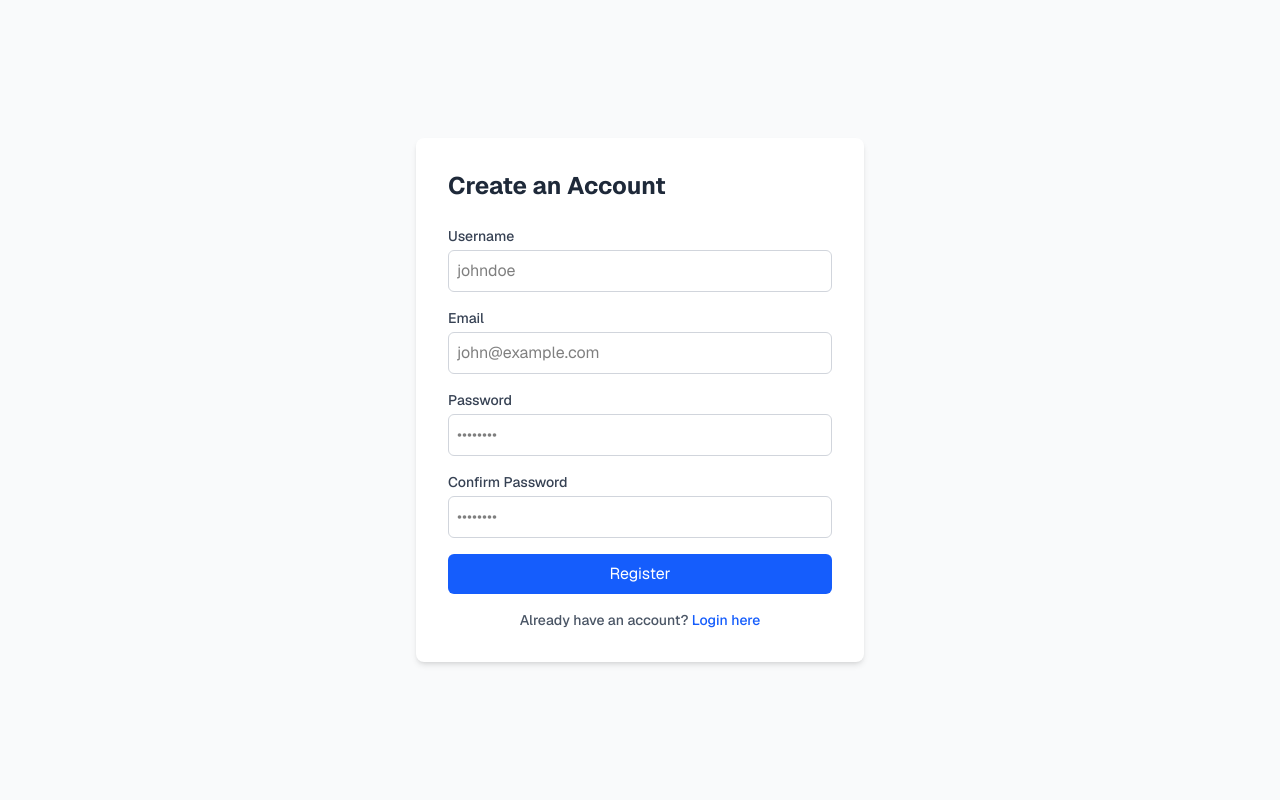
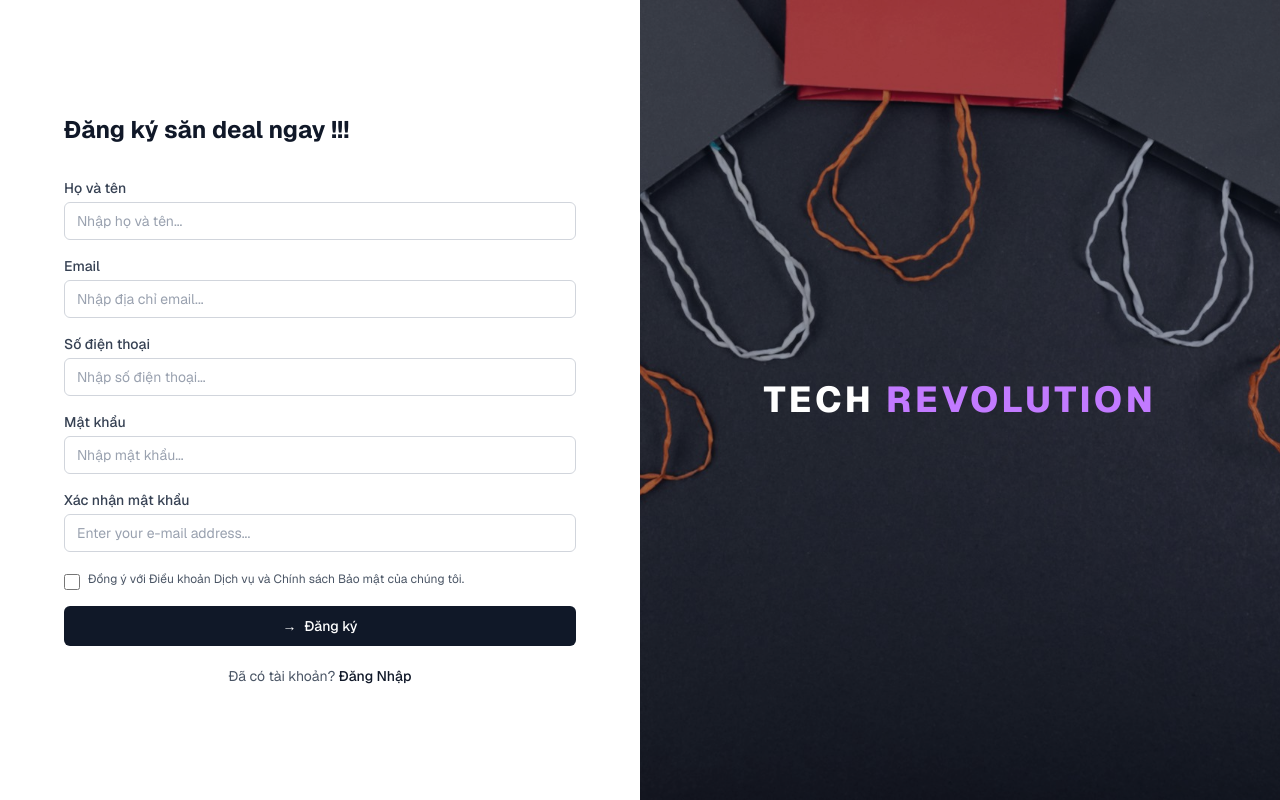
Before and after one commit to Ben2811/social-commerce, a Next.js app: page /register in a window 1280 px wide. Built offline with nearby package versions, Linux system fonts and the light colour scheme.

Commit message:
refactor(register): redesign register page with full-screen two-column layout
- Add Vietnamese labels and phone number field
- Add terms & conditions checkbox
- Add dark image panel with TECH REVOLUTION branding
- Make layout full-screen (no container wrapper)

```diff
--- a/app/register/page.tsx
+++ b/app/register/page.tsx
@@ -1,15 +1,18 @@
 'use client';
 
 import { useState } from 'react';
+import Image from 'next/image';
 import Link from 'next/link';
 
 export default function RegisterPage() {
   const [formData, setFormData] = useState({
     username: '',
     email: '',
+    phone: '',
     password: '',
     confirmPassword: '',
   });
+  const [agreed, setAgreed] = useState(false);
   const [error, setError] = useState('');
   const [success, setSuccess] = useState(false);
   const [loading, setLoading] = useState(false);
@@ -25,7 +28,12 @@ export default function RegisterPage() {
     e.preventDefault();
 
     if (formData.password !== formData.confirmPassword) {
-      setError('Passwords do not match');
+      setError('Mật khẩu không khớp');
+      return;
+    }
+
+    if (!agreed) {
+      setError('Vui lòng đồng ý với Điều khoản Dịch vụ');
       return;
     }
 
@@ -47,10 +55,10 @@ export default function RegisterPage() {
       if (res.ok) {
         setSuccess(true);
       } else {
-        setError(data.message || 'Something went wrong');
+        setError(data.message || 'Đã xảy ra lỗi');
       }
     } catch (err) {
-      setError('Failed to connect to the server');
+      setError('Không thể kết nối đến máy chủ');
     } finally {
       setLoading(false);
     }
@@ -58,15 +66,15 @@ export default function RegisterPage() {
 
   if (success) {
     return (
-      <div className="flex min-h-screen items-center justify-center bg-gray-50 p-4 font-sans text-black">
-        <div className="w-full max-w-md rounded-lg bg-white p-8 shadow-md">
-          <h2 className="mb-4 text-2xl font-bold text-green-600">Success!</h2>
-          <p className="text-gray-600">Your account has been created successfully.</p>
+      <div className="flex h-screen w-full items-center justify-center bg-white font-sans text-black">
+        <div className="w-full max-w-sm rounded-lg bg-white p-8 shadow-md">
+          <h2 className="mb-4 text-2xl font-bold text-green-600">Thành công!</h2>
+          <p className="text-gray-600">Tài khoản của bạn đã được tạo thành công.</p>
           <Link
             href="/login"
-            className="mt-6 block w-full rounded-md bg-blue-600 py-2 text-center text-white hover:bg-blue-700 transition-colors"
+            className="mt-6 block w-full rounded-md bg-gray-900 py-2 text-center text-white hover:bg-gray-700 transition-colors"
           >
-            Go to Login
+            Đến trang Đăng Nhập
           </Link>
         </div>
       </div>
@@ -74,73 +82,118 @@ export default function RegisterPage() {
   }
 
   return (
-    <div className="flex min-h-screen items-center justify-center bg-gray-50 p-4 font-sans text-black">
-      <div className="w-full max-w-md rounded-lg bg-white p-8 shadow-md">
-        <h2 className="mb-6 text-2xl font-bold text-gray-800">Create an Account</h2>
+    <div className="flex h-screen w-full font-sans text-black">
+        {/* Form Section */}
+        <div className="flex w-full flex-col justify-center overflow-y-auto bg-white px-16 py-10 md:w-1/2">
+          <h2 className="mb-8 text-2xl font-bold text-gray-900">Đăng ký săn deal ngay !!!</h2>
           <form onSubmit={handleSubmit} className="space-y-4">
             <div>
-            <label className="block text-sm font-medium text-gray-700">Username</label>
+              <label className="mb-1 block text-sm font-medium text-gray-700">Họ và tên</label>
               <input
                 type="text"
                 name="username"
                 required
                 value={formData.username}
                 onChange={handleChange}
-              className="mt-1 w-full text-black rounded-md border border-gray-300 p-2 focus:border-blue-500 focus:outline-none"
-              placeholder="johndoe"
+                className="w-full rounded-md border border-gray-300 px-3 py-2 text-sm text-black placeholder-gray-400 focus:border-blue-500 focus:outline-none"
+                placeholder="Nhập họ và tên..."
               />
             </div>
             <div>
-            <label className="block text-sm font-medium text-gray-700">Email</label>
+              <label className="mb-1 block text-sm font-medium text-gray-700">Email</label>
               <input
                 type="email"
                 name="email"
                 required
                 value={formData.email}
                 onChange={handleChange}
-              className="mt-1 w-full text-black rounded-md border border-gray-300 p-2 focus:border-blue-500 focus:outline-none"
-              placeholder="john@example.com"
+                className="w-full rounded-md border border-gray-300 px-3 py-2 text-sm text-black placeholder-gray-400 focus:border-blue-500 focus:outline-none"
+                placeholder="Nhập địa chỉ email..."
               />
             </div>
             <div>
-            <label className="block text-sm font-medium text-gray-700">Password</label>
+              <label className="mb-1 block text-sm font-medium text-gray-700">Số điện thoại</label>
+              <input
+                type="tel"
+                name="phone"
+                value={formData.phone}
+                onChange={handleChange}
+                className="w-full rounded-md border border-gray-300 px-3 py-2 text-sm text-black placeholder-gray-400 focus:border-blue-500 focus:outline-none"
+                placeholder="Nhập số điện thoại..."
+              />
+            </div>
+            <div>
+              <label className="mb-1 block text-sm font-medium text-gray-700">Mật khẩu</label>
               <input
                 type="password"
                 name="password"
                 required
                 value={formData.password}
                 onChange={handleChange}
-              className="mt-1 w-full text-black rounded-md border border-gray-300 p-2 focus:border-blue-500 focus:outline-none"
-              placeholder="••••••••"
+                className="w-full rounded-md border border-gray-300 px-3 py-2 text-sm text-black placeholder-gray-400 focus:border-blue-500 focus:outline-none"
+                placeholder="Nhập mật khẩu..."
               />
             </div>
             <div>
-            <label className="block text-sm font-medium text-gray-700">Confirm Password</label>
+              <label className="mb-1 block text-sm font-medium text-gray-700">Xác nhận mật khẩu</label>
               <input
                 type="password"
                 name="confirmPassword"
                 required
                 value={formData.confirmPassword}
                 onChange={handleChange}
-              className="mt-1 w-full text-black rounded-md border border-gray-300 p-2 focus:border-blue-500 focus:outline-none"
-              placeholder="••••••••"
+                className="w-full rounded-md border border-gray-300 px-3 py-2 text-sm text-black placeholder-gray-400 focus:border-blue-500 focus:outline-none"
+                placeholder="Enter your e-mail address..."
               />
             </div>
+
+            <div className="flex items-start gap-2 pt-1">
+              <input
+                id="agree"
+                type="checkbox"
+                checked={agreed}
+                onChange={(e) => setAgreed(e.target.checked)}
+                className="mt-0.5 h-4 w-4 cursor-pointer accent-blue-600"
+              />
+              <label htmlFor="agree" className="text-xs text-gray-600 leading-tight cursor-pointer">
+                Đồng ý với Điều khoản Dịch vụ và Chính sách Bảo mật của chúng tôi.
+              </label>
+            </div>
+
             {error && <p className="text-sm text-red-600 font-medium">{error}</p>}
+
             <button
               type="submit"
               disabled={loading}
-            className="w-full rounded-md bg-blue-600 py-2 text-white hover:bg-blue-700 disabled:bg-blue-300 transition-colors"
+              className="flex w-full items-center justify-center gap-2 rounded-md bg-gray-900 py-2.5 text-sm font-medium text-white hover:bg-gray-700 disabled:bg-gray-400 transition-colors"
             >
-            {loading ? 'Registering...' : 'Register'}
+              <span>→</span>
+              <span>{loading ? 'Đang đăng ký...' : 'Đăng ký'}</span>
             </button>
           </form>
-        <p className="mt-4 text-center text-sm text-gray-600 font-medium">
-          Already have an account?{' '}
-          <Link href="/login" className="text-blue-600 hover:underline">
-            Login here
+
+          <p className="mt-5 text-center text-sm text-gray-600">
+            Đã có tài khoản?{' '}
+            <Link href="/login" className="font-medium text-gray-900 hover:underline">
+              Đăng Nhập
             </Link>
           </p>
+        </div>
+
+        {/* Image Section */}
+        <div className="relative hidden md:flex md:w-1/2 items-center justify-center overflow-hidden bg-gray-900">
+          <Image
+            src="/image/bamner/banner.jpg"
+            alt="Tech Revolution"
+            fill
+            className="object-cover opacity-60"
+          />
+          <div className="relative z-10 text-center">
+            <p className="text-4xl font-extrabold tracking-widest text-white">
+              TECH{' '}
+              <span className="text-purple-400">REVOLUTION</span>
+            </p>
+          </div>
         </div>
     </div>
   );
```
Lines whose indentation alone changed are shown as unchanged.
